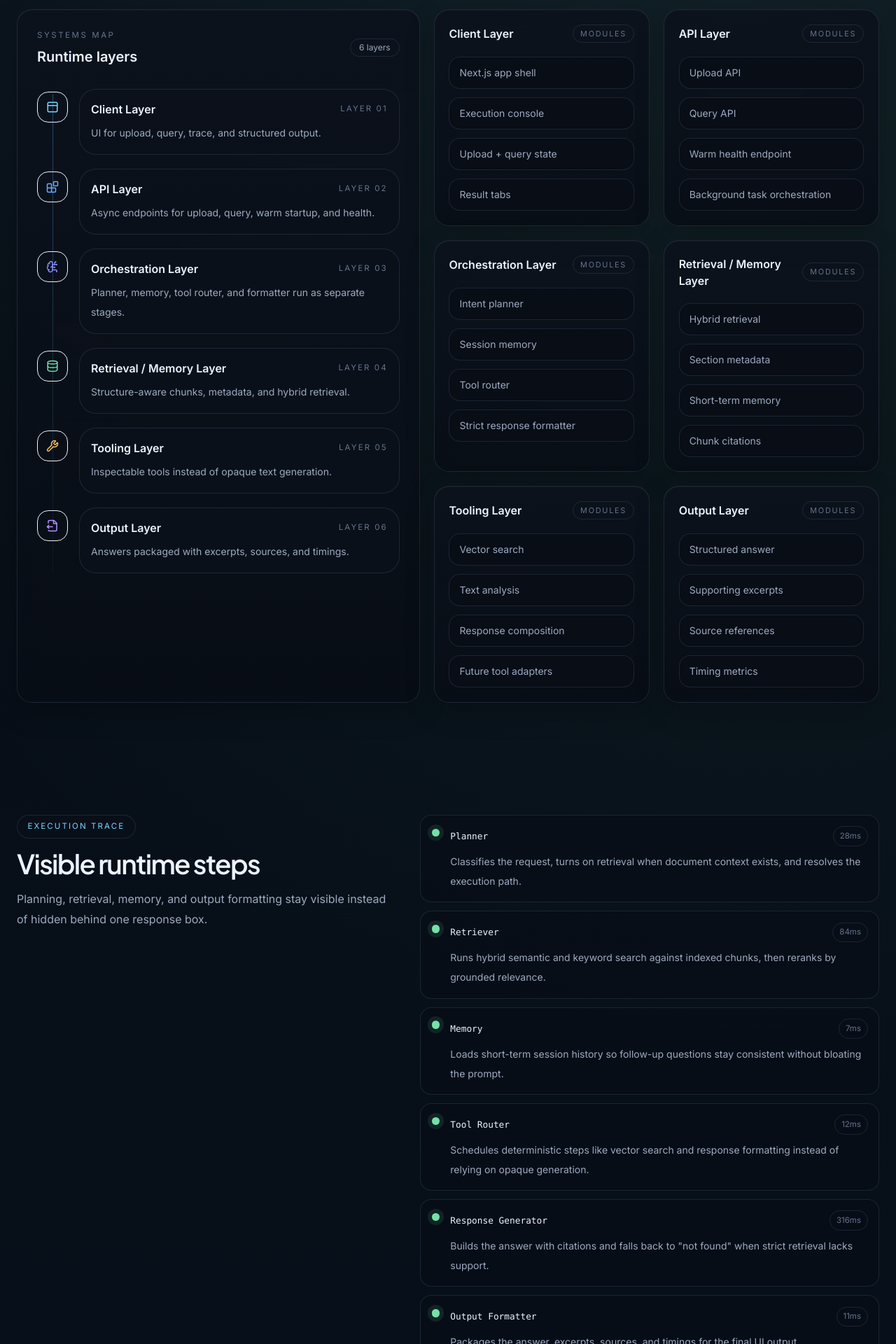
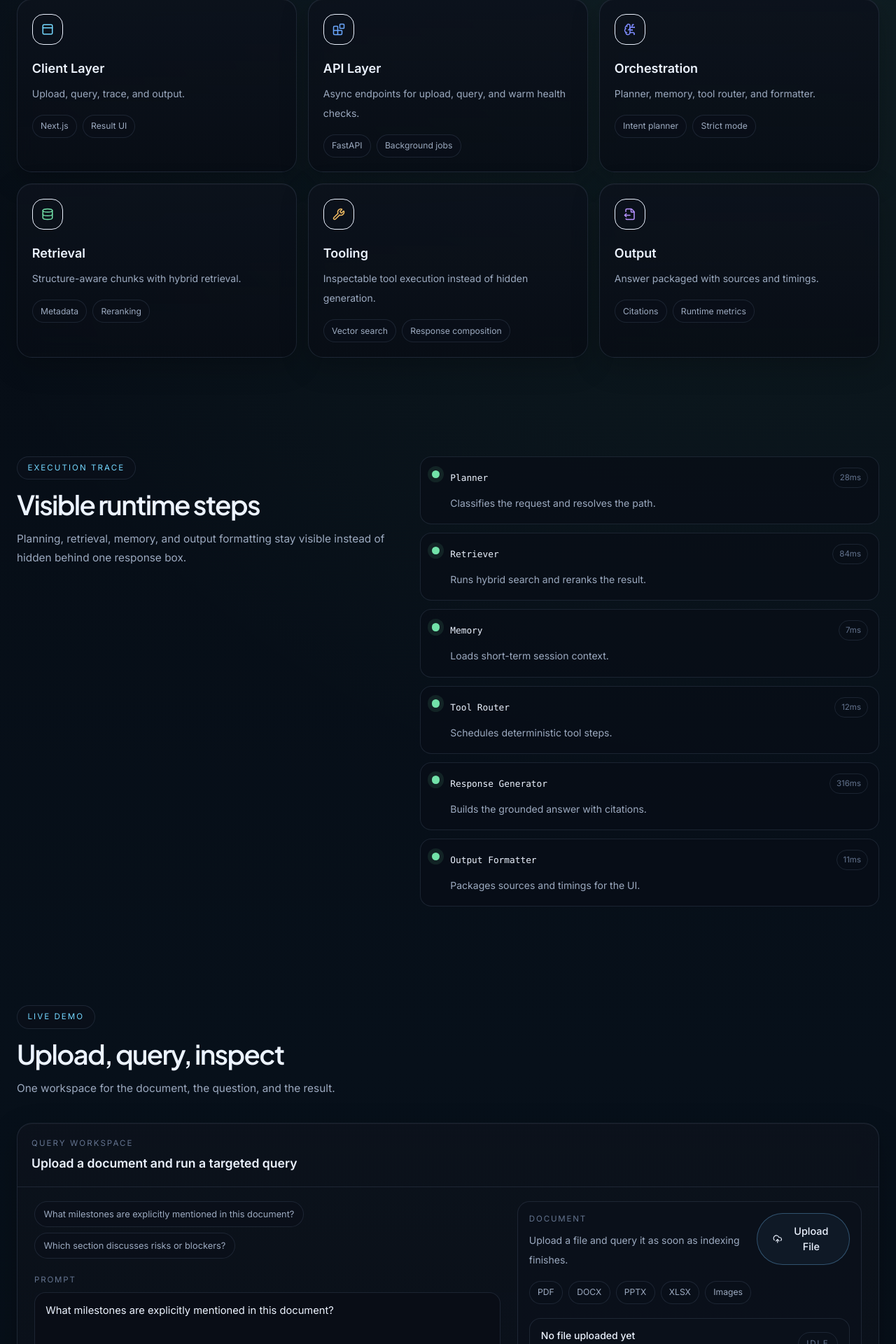
Before and after one commit to Dhruv1242004/CognitiveARC, a Next.js app: page / in a window 1280 px wide. Shown: the part 1355-3275 px from the top of the page at 70% size. Built offline with nearby package versions, Linux system fonts and the light colour scheme.

Commit message:
ui: simplify content density and refine demo presentation

```diff
--- a/src/app/globals.css
+++ b/src/app/globals.css
@@ -89,7 +89,7 @@ body::before {
   position: relative;
   margin: 0 auto;
   max-width: 82rem;
-  padding: 5rem 1.5rem;
+  padding: 4.4rem 1.5rem;
 }
 
 .section-header {
@@ -124,9 +124,9 @@ body::before {
 
 .section-copy {
   margin: 1rem 0 0;
-  max-width: 38rem;
-  font-size: 1rem;
-  line-height: 1.8;
+  max-width: 34rem;
+  font-size: 0.96rem;
+  line-height: 1.7;
   color: var(--text-secondary);
 }
 
@@ -366,7 +366,7 @@ body::before {
 
 .demo-heading {
   margin-top: 0.45rem;
-  font-size: 1.2rem;
+  font-size: 1.1rem;
   font-weight: 600;
   color: var(--text-primary);
 }
@@ -384,9 +384,9 @@ body::before {
   border: 1px solid var(--border-muted);
   border-radius: 1rem;
   background: rgba(9, 14, 23, 0.9);
-  padding: 0.95rem 1rem;
-  font-size: 0.95rem;
-  line-height: 1.7;
+  padding: 0.85rem 0.95rem;
+  font-size: 0.92rem;
+  line-height: 1.6;
   color: var(--text-primary);
   outline: none;
 }
@@ -416,8 +416,8 @@ body::before {
 
 .demo-chip {
   background: rgba(10, 16, 26, 0.72);
-  padding: 0.55rem 0.85rem;
-  font-size: 0.82rem;
+  padding: 0.5rem 0.78rem;
+  font-size: 0.8rem;
   color: var(--text-secondary);
 }
 
@@ -444,6 +444,12 @@ body::before {
   border-color: var(--border-strong);
   background: rgba(23, 42, 64, 0.72);
   color: var(--text-primary);
+}
+
+.result-scroll {
+  max-height: 16rem;
+  overflow-y: auto;
+  padding-right: 0.35rem;
 }
 
 .demo-status {
--- a/src/components/Architecture.tsx
+++ b/src/components/Architecture.tsx
@@ -1,50 +1,50 @@
 "use client";
 
 import { motion } from "framer-motion";
-import { Blocks, BrainCircuit, Database, PanelTop, Wrench, FileOutput } from "lucide-react";
+import { Blocks, BrainCircuit, Database, FileOutput, PanelTop, Wrench } from "lucide-react";
 
 const layers = [
   {
     title: "Client Layer",
     icon: PanelTop,
     accent: "var(--accent-cyan)",
-    description: "UI for upload, query, trace, and structured output.",
-    modules: ["Next.js app shell", "Execution console", "Upload + query state", "Result tabs"],
+    description: "Upload, query, trace, and output.",
+    modules: ["Next.js", "Result UI"],
   },
   {
     title: "API Layer",
     icon: Blocks,
     accent: "var(--accent-blue)",
-    description: "Async endpoints for upload, query, warm startup, and health.",
-    modules: ["Upload API", "Query API", "Warm health endpoint", "Background task orchestration"],
+    description: "Async endpoints for upload, query, and warm health checks.",
+    modules: ["FastAPI", "Background jobs"],
   },
   {
-    title: "Orchestration Layer",
+    title: "Orchestration",
     icon: BrainCircuit,
     accent: "var(--accent-indigo)",
-    description: "Planner, memory, tool router, and formatter run as separate stages.",
-    modules: ["Intent planner", "Session memory", "Tool router", "Strict response formatter"],
+    description: "Planner, memory, tool router, and formatter.",
+    modules: ["Intent planner", "Strict mode"],
   },
   {
-    title: "Retrieval / Memory Layer",
+    title: "Retrieval",
     icon: Database,
     accent: "var(--accent-emerald)",
-    description: "Structure-aware chunks, metadata, and hybrid retrieval.",
-    modules: ["Hybrid retrieval", "Section metadata", "Short-term memory", "Chunk citations"],
+    description: "Structure-aware chunks with hybrid retrieval.",
+    modules: ["Metadata", "Reranking"],
   },
   {
-    title: "Tooling Layer",
+    title: "Tooling",
     icon: Wrench,
     accent: "var(--accent-amber)",
-    description: "Inspectable tools instead of opaque text generation.",
-    modules: ["Vector search", "Text analysis", "Response composition", "Future tool adapters"],
+    description: "Inspectable tool execution instead of hidden generation.",
+    modules: ["Vector search", "Response composition"],
   },
   {
-    title: "Output Layer",
+    title: "Output",
     icon: FileOutput,
     accent: "var(--accent-violet)",
-    description: "Answers packaged with excerpts, sources, and timings.",
-    modules: ["Structured answer", "Supporting excerpts", "Source references", "Timing metrics"],
+    description: "Answer packaged with sources and timings.",
+    modules: ["Citations", "Runtime metrics"],
   },
 ];
 
@@ -59,21 +59,7 @@ export default function Architecture() {
         </p>
       </div>
 
-      <div className="grid gap-5 xl:grid-cols-[0.95fr_1.05fr]">
-        <div className="console-panel p-6 sm:p-7">
-          <div className="flex items-center justify-between">
-            <div>
-              <p className="text-[0.72rem] uppercase tracking-[0.22em] text-[var(--text-dim)]">Systems Map</p>
-              <h3 className="mt-2 text-xl font-semibold text-[var(--text-primary)]">Runtime layers</h3>
-            </div>
-            <div className="rounded-full border border-[var(--border-muted)] px-3 py-1 text-xs text-[var(--text-secondary)]">
-              6 layers
-            </div>
-          </div>
-
-          <div className="relative mt-8">
-            <div className="absolute bottom-0 left-[22px] top-2 w-px bg-[linear-gradient(180deg,rgba(87,187,255,0.35),rgba(87,187,255,0.05))]" />
-            <div className="space-y-5">
+      <div className="grid gap-4 md:grid-cols-2 xl:grid-cols-3">
         {layers.map((layer, index) => {
           const Icon = layer.icon;
           return (
@@ -82,58 +68,28 @@ export default function Architecture() {
               initial={{ opacity: 0, y: 12 }}
               whileInView={{ opacity: 1, y: 0 }}
               viewport={{ once: true, margin: "-80px" }}
-                    transition={{ delay: index * 0.06, duration: 0.32 }}
-                    className="relative flex gap-4"
+              transition={{ delay: index * 0.05, duration: 0.25 }}
+              className="surface-card"
             >
               <div
-                      className="relative z-10 mt-1 flex h-11 w-11 shrink-0 items-center justify-center rounded-2xl border"
+                className="flex h-11 w-11 items-center justify-center rounded-2xl border"
                 style={{ borderColor: `${layer.accent}55`, background: `${layer.accent}14` }}
               >
                 <Icon size={18} style={{ color: layer.accent }} />
               </div>
-                    <div className="flex-1 rounded-3xl border border-[var(--border-muted)] bg-[var(--panel-soft)] p-4">
-                      <div className="flex items-center justify-between gap-4">
-                        <h4 className="text-base font-semibold text-[var(--text-primary)]">{layer.title}</h4>
-                        <span className="text-[0.72rem] uppercase tracking-[0.18em] text-[var(--text-dim)]">
-                          layer {String(index + 1).padStart(2, "0")}
+              <h3 className="mt-5 text-lg font-semibold text-[var(--text-primary)]">{layer.title}</h3>
+              <p className="mt-2 text-sm leading-7 text-[var(--text-secondary)]">{layer.description}</p>
+              <div className="mt-4 flex flex-wrap gap-2">
+                {layer.modules.map((module) => (
+                  <span key={module} className="demo-pill">
+                    {module}
                   </span>
-                      </div>
-                      <p className="mt-2 text-sm leading-7 text-[var(--text-secondary)]">{layer.description}</p>
+                ))}
               </div>
             </motion.div>
           );
         })}
       </div>
-          </div>
-        </div>
-
-        <div className="grid gap-5 sm:grid-cols-2">
-          {layers.map((layer, index) => (
-            <motion.div
-              key={`${layer.title}-card`}
-              initial={{ opacity: 0, y: 18 }}
-              whileInView={{ opacity: 1, y: 0 }}
-              viewport={{ once: true, margin: "-80px" }}
-              transition={{ delay: 0.08 + index * 0.05, duration: 0.35 }}
-              className="surface-card"
-            >
-              <div className="flex items-center justify-between">
-                <h3 className="text-base font-semibold text-[var(--text-primary)]">{layer.title}</h3>
-                <span className="rounded-full border border-[var(--border-muted)] px-2.5 py-1 text-[0.68rem] uppercase tracking-[0.16em] text-[var(--text-dim)]">
-                  modules
-                </span>
-              </div>
-              <div className="mt-5 space-y-3">
-                {layer.modules.map((module) => (
-                  <div key={module} className="rounded-2xl border border-[var(--border-muted)] bg-[var(--panel-strong)] px-3.5 py-3 text-sm text-[var(--text-secondary)]">
-                    {module}
-                  </div>
-                ))}
-              </div>
-            </motion.div>
-          ))}
-        </div>
-      </div>
     </section>
   );
 }
--- a/src/components/ExecutionTraceSection.tsx
+++ b/src/components/ExecutionTraceSection.tsx
@@ -7,37 +7,37 @@ const traceSteps = [
     key: "planner",
     label: "Planner",
     timing: "28ms",
-    description: "Classifies the request, turns on retrieval when document context exists, and resolves the execution path.",
+    description: "Classifies the request and resolves the path.",
   },
   {
     key: "retriever",
     label: "Retriever",
     timing: "84ms",
-    description: "Runs hybrid semantic and keyword search against indexed chunks, then reranks by grounded relevance.",
+    description: "Runs hybrid search and reranks the result.",
   },
   {
     key: "memory",
     label: "Memory",
     timing: "7ms",
-    description: "Loads short-term session history so follow-up questions stay consistent without bloating the prompt.",
+    description: "Loads short-term session context.",
   },
   {
     key: "tool-router",
     label: "Tool Router",
     timing: "12ms",
-    description: "Schedules deterministic steps like vector search and response formatting instead of relying on opaque generation.",
+    description: "Schedules deterministic tool steps.",
   },
   {
     key: "generator",
     label: "Response Generator",
     timing: "316ms",
-    description: "Builds the answer with citations and falls back to \"not found\" when strict retrieval lacks support.",
+    description: "Builds the grounded answer with citations.",
   },
   {
     key: "formatter",
     label: "Output Formatter",
     timing: "11ms",
-    description: "Packages the answer, excerpts, sources, and timings for the final UI output.",
+    description: "Packages sources and timings for the UI.",
   },
 ];
 
--- a/src/components/InfraArchitectureSection.tsx
+++ b/src/components/InfraArchitectureSection.tsx
@@ -7,32 +7,32 @@ const infraNodes = [
   {
     title: "Next.js Frontend",
     icon: Globe,
-    detail: "Recruiter-facing interface, execution visibility panels, live demo controls, and result tabs.",
+    detail: "UI, demo controls, and result views.",
   },
   {
     title: "FastAPI Backend",
     icon: ServerCog,
-    detail: "Async ingestion, query routing, startup warmup, health checks, and background indexing jobs.",
+    detail: "Async ingestion, query routing, and warm startup.",
   },
   {
     title: "Vector Store",
     icon: Database,
-    detail: "Chroma-backed chunk storage with document metadata, section filters, and hybrid retrieval inputs.",
+    detail: "Chunk storage with metadata and hybrid retrieval.",
   },
   {
     title: "Containerization",
     icon: Box,
-    detail: "Frontend and backend are structured to run as isolated services with a clean deployment boundary.",
+    detail: "Frontend and backend as isolated services.",
   },
   {
     title: "CI/CD Ready",
     icon: GitBranchPlus,
-    detail: "Clear service separation supports build pipelines, health probes, and environment-based promotion.",
+    detail: "Clear service boundaries for build and release pipelines.",
   },
   {
     title: "Cloud Deployment Path",
     icon: Cloud,
-    detail: "Designed for Vercel-style frontend hosting, API hosting, persistent vector storage, and managed secrets.",
+    detail: "Frontend hosting, API hosting, storage, and secrets.",
   },
 ];
 
@@ -41,10 +41,9 @@ export default function InfraArchitectureSection() {
     <section id="infra" className="section-shell">
       <div className="section-header">
         <span className="section-kicker">Deployment / Infra</span>
-        <h2 className="section-title-lg">A deployable path, not a local-only prototype</h2>
+        <h2 className="section-title-lg">Deployment path</h2>
         <p className="section-copy">
-          The infra section makes the project read like a shipped system: service boundaries are clear, containerization is
-          accounted for, and the runtime has a credible cloud deployment story.
+          Clear service boundaries and a practical cloud-ready path.
         </p>
       </div>
 
@@ -63,15 +62,15 @@ export default function InfraArchitectureSection() {
           <div className="mt-8 grid gap-4 md:grid-cols-3">
             <div className="rounded-[1.4rem] border border-[var(--border-muted)] bg-[var(--panel-soft)] p-4">
               <p className="text-sm font-semibold text-[var(--text-primary)]">Presentation Tier</p>
-              <p className="mt-2 text-sm leading-7 text-[var(--text-secondary)]">Next.js UI, live demo, execution trace panels, and system documentation</p>
+              <p className="mt-2 text-sm leading-7 text-[var(--text-secondary)]">Next.js UI and demo surface</p>
             </div>
             <div className="rounded-[1.4rem] border border-[var(--border-muted)] bg-[var(--panel-soft)] p-4">
               <p className="text-sm font-semibold text-[var(--text-primary)]">Runtime Tier</p>
-              <p className="mt-2 text-sm leading-7 text-[var(--text-secondary)]">FastAPI orchestration, ingestion jobs, retrieval pipeline, strict response mode</p>
+              <p className="mt-2 text-sm leading-7 text-[var(--text-secondary)]">FastAPI orchestration and retrieval pipeline</p>
             </div>
             <div className="rounded-[1.4rem] border border-[var(--border-muted)] bg-[var(--panel-soft)] p-4">
               <p className="text-sm font-semibold text-[var(--text-primary)]">State Tier</p>
-              <p className="mt-2 text-sm leading-7 text-[var(--text-secondary)]">Vector persistence, metadata filters, document hashes, warm service state</p>
+              <p className="mt-2 text-sm leading-7 text-[var(--text-secondary)]">Vector storage, metadata, and document hashes</p>
             </div>
           </div>
 
--- a/src/components/InteractiveDemo.tsx
+++ b/src/components/InteractiveDemo.tsx
@@ -118,6 +118,7 @@ const tabMeta: Record<ResultTab, { label: string; icon: ComponentType<{ size?: n
 };
 
 const formatMs = (value?: number | null) => (typeof value === "number" ? `${Math.round(value)}ms` : "pending");
+const trimDetail = (value: string, max = 88) => (value.length > max ? `${value.slice(0, max)}...` : value);
 
 export default function InteractiveDemo() {
   const [activeTab, setActiveTab] = useState<ResultTab>("output");
@@ -270,7 +271,7 @@ export default function InteractiveDemo() {
         <div className="grid gap-6 border-b border-[var(--border-muted)] px-5 py-5 sm:px-6 lg:grid-cols-[1.15fr_0.85fr]">
           <div className="space-y-4">
             <div className="flex flex-wrap gap-2">
-              {prompts.map((prompt) => (
+              {prompts.slice(0, 2).map((prompt) => (
                 <button
                   key={prompt}
                   type="button"
@@ -287,7 +288,7 @@ export default function InteractiveDemo() {
               <textarea
                 value={input}
                 onChange={(event) => setInput(event.target.value)}
-                rows={4}
+                rows={3}
                 className="demo-textarea mt-2"
               />
             </label>
@@ -297,7 +298,7 @@ export default function InteractiveDemo() {
               <textarea
                 value={inlineText}
                 onChange={(event) => setInlineText(event.target.value)}
-                rows={4}
+                rows={3}
                 placeholder="Paste notes or reference text to compare against the uploaded file."
                 className="demo-textarea mt-2"
               />
@@ -397,7 +398,7 @@ export default function InteractiveDemo() {
                     <span className="font-mono text-[0.8rem] text-[var(--text-primary)]">{stage.label}</span>
                     <span className="trace-ms">{formatMs(stage.timing_ms)}</span>
                   </div>
-                  <p className="mt-1 text-sm text-[var(--text-secondary)]">{stage.detail}</p>
+                  <p className="mt-1 text-sm text-[var(--text-secondary)]">{trimDetail(stage.detail, 64)}</p>
                 </div>
               </div>
             ))}
@@ -463,38 +464,18 @@ export default function InteractiveDemo() {
                             </div>
                             <span className="demo-pill">{result.strict_mode ? "strict mode" : "general mode"}</span>
                           </div>
-                          <div className="prose-panel mt-4 whitespace-pre-wrap">{result.structured_output.answer}</div>
-                        </div>
-
-                        <div className="grid gap-4 lg:grid-cols-[1.08fr_0.92fr]">
-                          <div className="rounded-[1.1rem] border border-[var(--border-muted)] bg-[var(--panel-soft)] p-4">
-                            <p className="demo-subtitle">Supporting excerpts</p>
-                            <div className="mt-3 space-y-3">
-                              {result.structured_output.supporting_excerpts.length ? (
-                                result.structured_output.supporting_excerpts.map((excerpt) => (
-                                  <div key={`${excerpt.citation}-${excerpt.source}`} className="rounded-[1rem] border border-[var(--border-muted)] bg-[var(--panel-strong)] p-3.5">
-                                    <div className="flex items-center justify-between gap-4">
-                                      <span className="font-mono text-xs text-[var(--accent-cyan)]">{excerpt.citation}</span>
-                                      <span className="text-xs text-[var(--text-dim)]">{excerpt.section_title || excerpt.source}</span>
-                                    </div>
-                                    <p className="mt-2 text-sm leading-7 text-[var(--text-secondary)]">{excerpt.excerpt}</p>
-                                  </div>
-                                ))
-                              ) : (
-                                <p className="text-sm text-[var(--text-secondary)]">No supporting excerpts returned.</p>
-                              )}
-                            </div>
+                          <div className="prose-panel result-scroll mt-4 whitespace-pre-wrap">{result.structured_output.answer}</div>
                         </div>
 
                         <div className="rounded-[1.1rem] border border-[var(--border-muted)] bg-[var(--panel-soft)] p-4">
                           <p className="demo-subtitle">Sources</p>
-                            <div className="mt-3 space-y-3">
+                          <div className="mt-3 grid gap-3 md:grid-cols-2">
                             {result.structured_output.sources.length ? (
-                                result.structured_output.sources.map((source, index) => (
+                              result.structured_output.sources.slice(0, 2).map((source, index) => (
                                 <div key={`${source.document}-${index}`} className="rounded-[1rem] border border-[var(--border-muted)] bg-[var(--panel-strong)] p-3.5">
                                   <p className="text-sm font-medium text-[var(--text-primary)]">{source.document}</p>
                                   <p className="mt-1 text-sm text-[var(--text-secondary)]">
-                                      {source.section_title || "Section metadata unavailable"}
+                                    {source.section_title || "Section"}
                                     {source.page_number ? ` • page ${source.page_number}` : ""}
                                     {source.slide_number ? ` • slide ${source.slide_number}` : ""}
                                   </p>
@@ -503,7 +484,6 @@ export default function InteractiveDemo() {
                             ) : (
                               <p className="text-sm text-[var(--text-secondary)]">No sources returned.</p>
                             )}
-                            </div>
                           </div>
                         </div>
                       </div>
@@ -518,27 +498,10 @@ export default function InteractiveDemo() {
                               <div className="flex items-center justify-between gap-4">
                                 <div>
                                   <p className="font-mono text-[0.8rem] text-[var(--text-primary)]">{step.label}</p>
-                                  <p className="mt-1 text-sm text-[var(--text-secondary)]">{step.description}</p>
+                                  <p className="mt-1 text-sm text-[var(--text-secondary)]">{trimDetail(step.description, 72)}</p>
                                 </div>
                                 <span className="trace-ms">{formatMs(step.timing_ms)}</span>
                               </div>
-                              {(step.input || step.output) && (
-                                <div className="mt-3 grid gap-3 md:grid-cols-2">
-                                  <div className="rounded-[1rem] border border-[var(--border-muted)] bg-[var(--panel-soft)] p-3">
-                                    <p className="demo-subtitle">Input</p>
-                                    <p className="mt-2 text-sm text-[var(--text-secondary)]">{step.input || "None"}</p>
-                                  </div>
-                                  <div className="rounded-[1rem] border border-[var(--border-muted)] bg-[var(--panel-soft)] p-3">
-                                    <p className="demo-subtitle">Output</p>
-                                    <p className="mt-2 text-sm text-[var(--text-secondary)]">{step.output || "None"}</p>
-                                  </div>
-                                </div>
-                              )}
-                              {step.logs?.length ? (
-                                <div className="mt-3 rounded-[1rem] border border-[var(--border-muted)] bg-[rgba(8,13,20,0.94)] p-3 font-mono text-xs leading-6 text-[var(--text-dim)]">
-                                  {step.logs.join(" • ")}
-                                </div>
-                              ) : null}
                             </div>
                           </div>
                         ))}
@@ -548,7 +511,7 @@ export default function InteractiveDemo() {
                     {activeTab === "context" ? (
                       <div className="space-y-3">
                         {result.context.length ? (
-                          result.context.map((item, index) => (
+                          result.context.slice(0, 3).map((item, index) => (
                             <div key={`${item.source}-${index}`} className="rounded-[1rem] border border-[var(--border-muted)] bg-[var(--panel-soft)] p-4">
                               <div className="flex items-center justify-between gap-4">
                                 <div>
@@ -561,7 +524,7 @@ export default function InteractiveDemo() {
                                 </div>
                                 <span className="demo-pill">score {item.relevance.toFixed(2)}</span>
                               </div>
-                              <p className="mt-3 text-sm leading-7 text-[var(--text-secondary)]">{item.text}</p>
+                              <p className="mt-3 text-sm leading-7 text-[var(--text-secondary)]">{trimDetail(item.text, 220)}</p>
                             </div>
                           ))
                         ) : (
```
Lines whose indentation alone changed are shown as unchanged.
